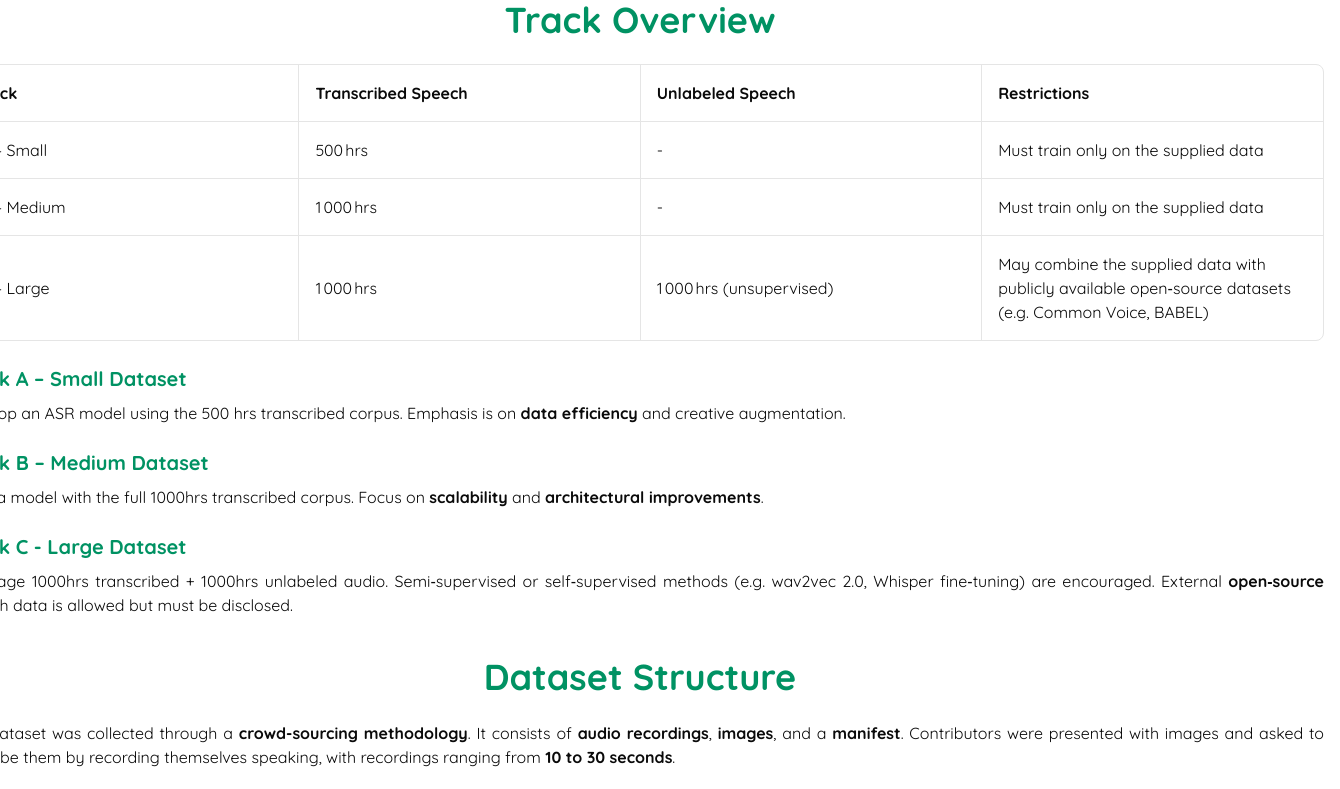
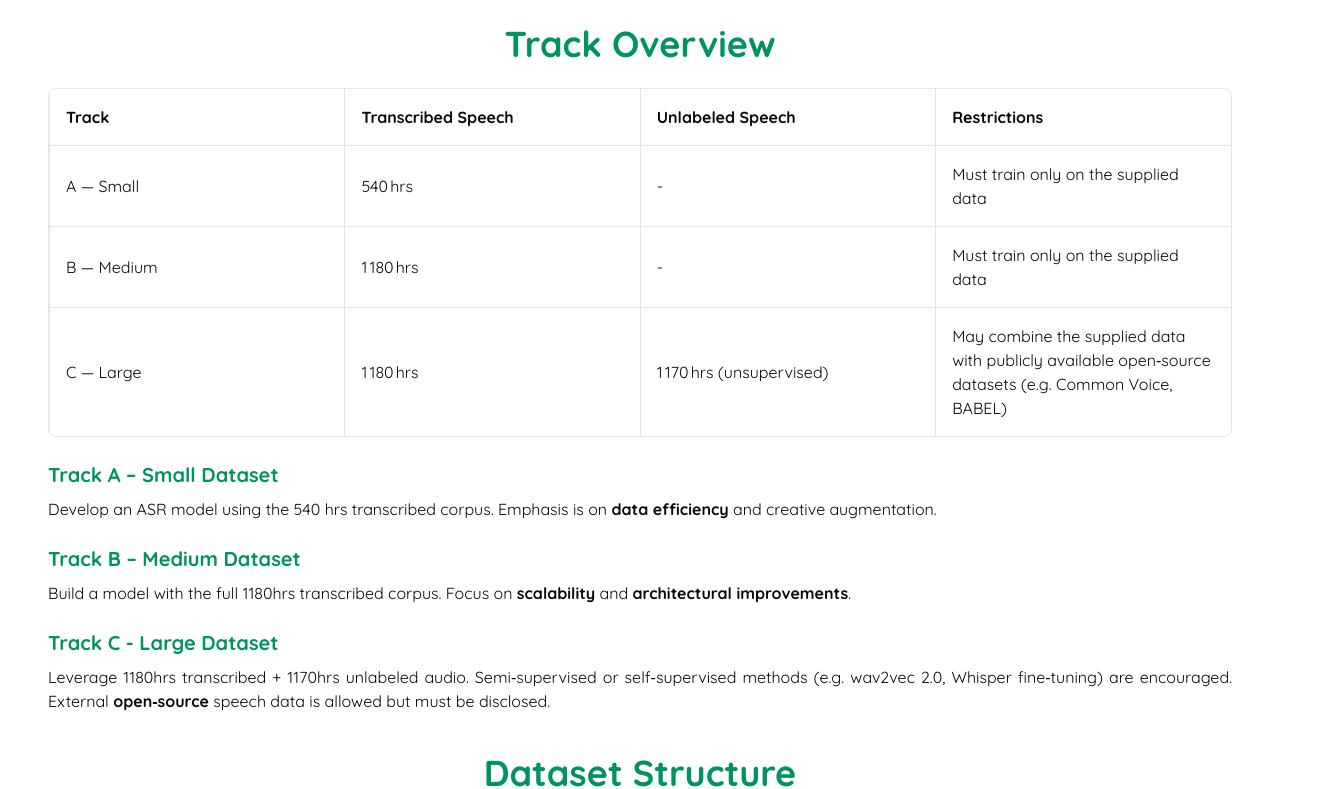
Before and after one commit to Digital-Umuganda/kasr_hackathon, a React (Vite) app: page / in a window 1280 px wide. Shown: the part 1860-2649 px from the top of the page, 1340 px wide, since content can reach past the window. Built offline with nearby package versions, Linux system fonts and the light colour scheme.

Commit message:
updates - 3

```diff
--- a/src/components/sections/overview.tsx
+++ b/src/components/sections/overview.tsx
@@ -26,16 +26,16 @@ const Overview = () => {
         </p>
         <ul className="list-disc list-inside pl-4 flex flex-col gap-2">
           <li className="text-justify">
-            <span className="font-black">Track A – Small</span>: 500 hours of
+            <span className="font-black">Track A – Small</span>: 540 hours of
             fully transcribed Kinyarwanda speech.
           </li>
           <li className="text-justify">
-            <span className="font-black">Track B – Medium</span>: 1000 hours of
+            <span className="font-black">Track B – Medium</span>: 1180 hours of
             fully transcribed Kinyarwanda speech.
           </li>
           <li className="text-justify">
-            <span className="font-black">Track C – Large</span>: 1000 hours of
-            transcribed speech plus 1000 hours of unlabeled Kinyarwanda audio.
+            <span className="font-black">Track C – Large</span>: 1180 hours of
+            transcribed speech plus 1170 hours of unlabeled Kinyarwanda audio.
           </li>
         </ul>
         <p className="text-justify">
--- a/src/components/sections/rules.tsx
+++ b/src/components/sections/rules.tsx
@@ -59,12 +59,12 @@ const Rules = () => {
           </Title>
           <div className="flex flex-col gap-4 items-start">
             <Title className="text-xl text-[#009263]">
-              Track A – Small (500 hrs transcribed)
+              Track A – Small (540 hrs transcribed)
             </Title>
             <ul className="list-disc list-inside pl-4 flex flex-col gap-2">
               <li className="text-justify">
                 <span className="font-black">Training data</span>: Teams may use
-                <span>only</span> the 500 hrs transcribed corpus supplied for
+                <span>only</span> the 540 hrs transcribed corpus supplied for
                 Track A.
               </li>
               <li className="text-justify">
@@ -98,12 +98,12 @@ const Rules = () => {
           </div>
           <div className="flex flex-col gap-4 items-start">
             <Title className="text-xl text-[#009263]">
-              Track B – Medium (1000 hrs transcribed)
+              Track B – Medium (1180 hrs transcribed)
             </Title>
             <ul className="list-disc list-inside pl-4 flex flex-col gap-2">
               <li className="text-justify">
                 <span className="font-black">Training data</span>: Teams may use{" "}
-                <span className="font-black">only</span> the 1000 hrs
+                <span className="font-black">only</span> the 1180 hrs
                 transcribed corpus supplied for Track B.
               </li>
               <li className="text-justify">
@@ -136,12 +136,12 @@ const Rules = () => {
           </div>
           <div className="flex flex-col gap-4 items-start">
             <Title className="text-xl text-[#009263]">
-              Track C – Large (1000 hrs transcribed + 1000 hrs unlabeled)
+              Track C – Large (1180 hrs transcribed + 1170 hrs unlabeled)
             </Title>
             <ul className="list-disc list-inside pl-4 flex flex-col gap-2">
               <li className="text-justify">
                 <span className="font-black">Training data</span>: Teams must
-                use the 1000 hrs transcribed + 1000 hrs unlabeled audio
+                use the 1180 hrs transcribed + 1170 hrs unlabeled audio
                 supplied. Semi‑/self‑supervised training (pseudo‑labeling, SSL
                 pre‑training) is encouraged.
               </li>
--- a/src/components/sections/structure.tsx
+++ b/src/components/sections/structure.tsx
@@ -73,26 +73,26 @@ const Structure = () => {
   const data1: Type1[] = [
     {
       test: "25",
-      train: "450",
-      total: "500",
+      train: "490",
+      total: "540",
       devtest: "25",
       unlabeled: "-",
       track: "A — Small",
     },
     {
       test: "50",
-      train: "900",
+      train: "980",
       devtest: "50",
-      total: "1000",
+      total: "1180",
       unlabeled: "-",
       track: "B — Medium",
     },
     {
       test: "50",
-      train: "900",
+      train: "980",
+      total: "2250",
       devtest: "50",
-      total: "2000",
-      unlabeled: "1000",
+      unlabeled: "1170",
       track: "C — Large",
     },
   ];
--- a/src/components/sections/tracks.tsx
+++ b/src/components/sections/tracks.tsx
@@ -35,19 +35,19 @@ const Tracks = () => {
     {
       unlabeled: "-",
       track: "A — Small",
-      transcribed: "500 hrs",
+      transcribed: "540 hrs",
       restrictions: "Must train only on the supplied data",
     },
     {
       unlabeled: "-",
       track: "B — Medium",
-      transcribed: "1 000 hrs",
+      transcribed: "1 180 hrs",
       restrictions: "Must train only on the supplied data",
     },
     {
       track: "C — Large",
-      transcribed: "1 000 hrs",
-      unlabeled: "1 000 hrs (unsupervised)",
+      transcribed: "1 180 hrs",
+      unlabeled: "1 170 hrs (unsupervised)",
       restrictions:
         "May combine the supplied data with publicly available open‑source datasets (e.g. Common Voice, BABEL)",
     },
@@ -63,7 +63,7 @@ const Tracks = () => {
             Track A – Small Dataset
           </Title>
           <p className="text-justify">
-            Develop an ASR model using the 500 hrs transcribed corpus. Emphasis
+            Develop an ASR model using the 540 hrs transcribed corpus. Emphasis
             is on <span className="font-black">data efficiency</span> and
             creative augmentation.
           </p>
@@ -73,7 +73,7 @@ const Tracks = () => {
             Track B – Medium Dataset
           </Title>
           <p className="text-justify">
-            Build a model with the full 1000hrs transcribed corpus. Focus on{" "}
+            Build a model with the full 1180hrs transcribed corpus. Focus on{" "}
             <span className="font-black">scalability</span> and{" "}
             <span className="font-black">architectural improvements</span>.
           </p>
@@ -83,7 +83,7 @@ const Tracks = () => {
             Track C - Large Dataset
           </Title>
           <p className="text-justify">
-            Leverage 1000hrs transcribed + 1000hrs unlabeled audio.
+            Leverage 1180hrs transcribed + 1170hrs unlabeled audio.
             Semi‑supervised or self‑supervised methods (e.g. wav2vec 2.0,
             Whisper fine‑tuning) are encouraged. External{" "}
             <span className="font-black">open‑source</span> speech data is
--- a/src/components/width.tsx
+++ b/src/components/width.tsx
@@ -11,7 +11,7 @@ const Width = ({
     <section
       className={cn(
         className,
-        "xl:w-[1400px] lg:w-[1000px] md:w-[750px] sm:w-[600px] w-full px-4"
+        "xl:w-[95%] lg:w-[1000px] md:w-[750px] sm:w-[600px] w-full px-4"
       )}
     >
       {children}
```
Also changed, not shown: src/assets/folder.svg.
